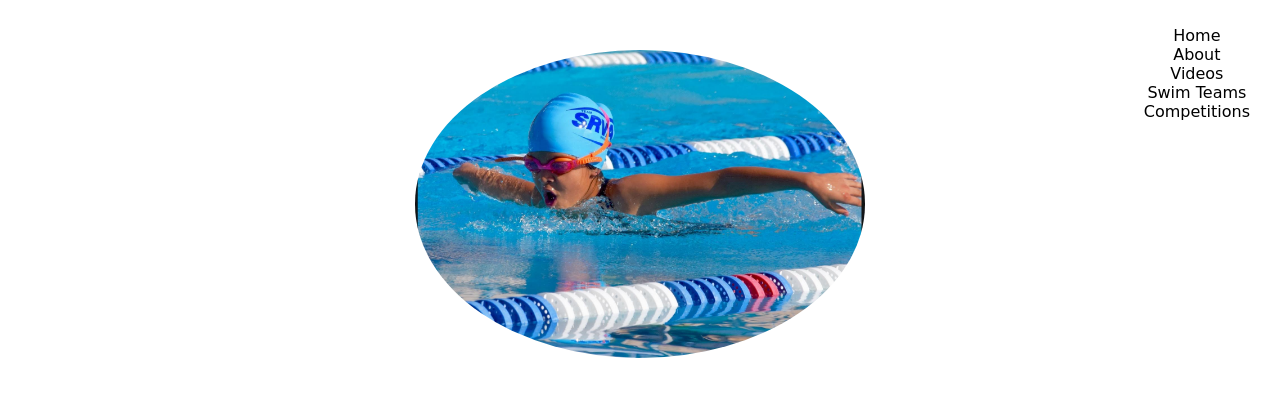
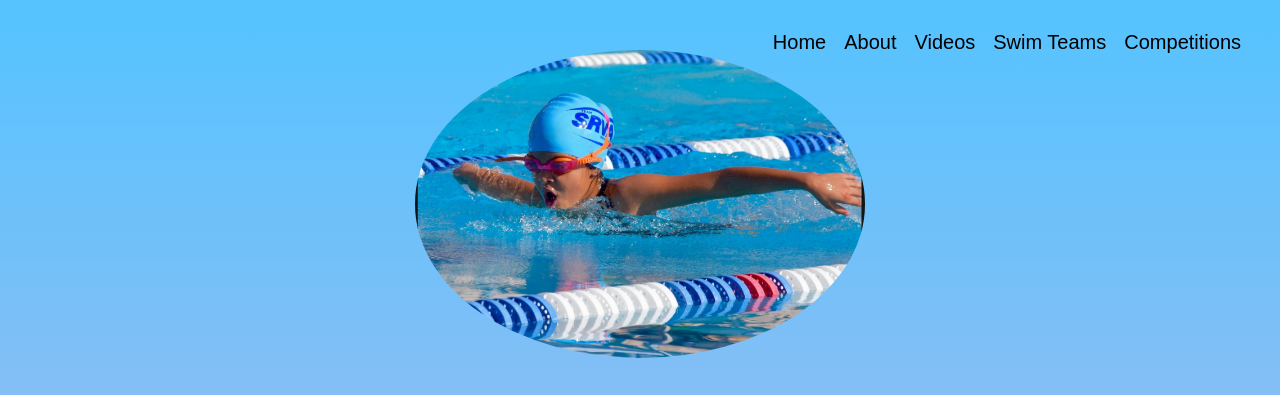
Before and after one commit to tare2009kopal/Favorite-Hobby-2.0, a plain HTML site: page index.html in a window 1280 px wide. Shown: the top 395 px of the page. Drawn offline with Linux system fonts and the light colour scheme.

Commit message:
Add files via upload

```diff
--- a/style.css
+++ b/style.css
@@ -20,26 +20,28 @@ p {
     line-height: 1.3;
 }
 .menu{
-    list-style: none;
-    font-family: cursive;
+   list-style: none;
+    font-family: sans-serif;
     position: fixed;
-    float: right;
     top: 10px;
     right: 30px;
+    z-index: 10;
     cursor: pointer;
     color: black;
+
 }
 .link:hover{
     background-color: dodgerblue;
+}
+.link{
     float: left;
-    color: #fff;
+    color: black;
     padding-top: 5px;
     padding-left: 9px;
     padding-right: 9px;
     padding-bottom: 5px;
     font-family: fantasy;
     font-size: 20px
-}
 }
 #Home{
  height: 800px;
```
